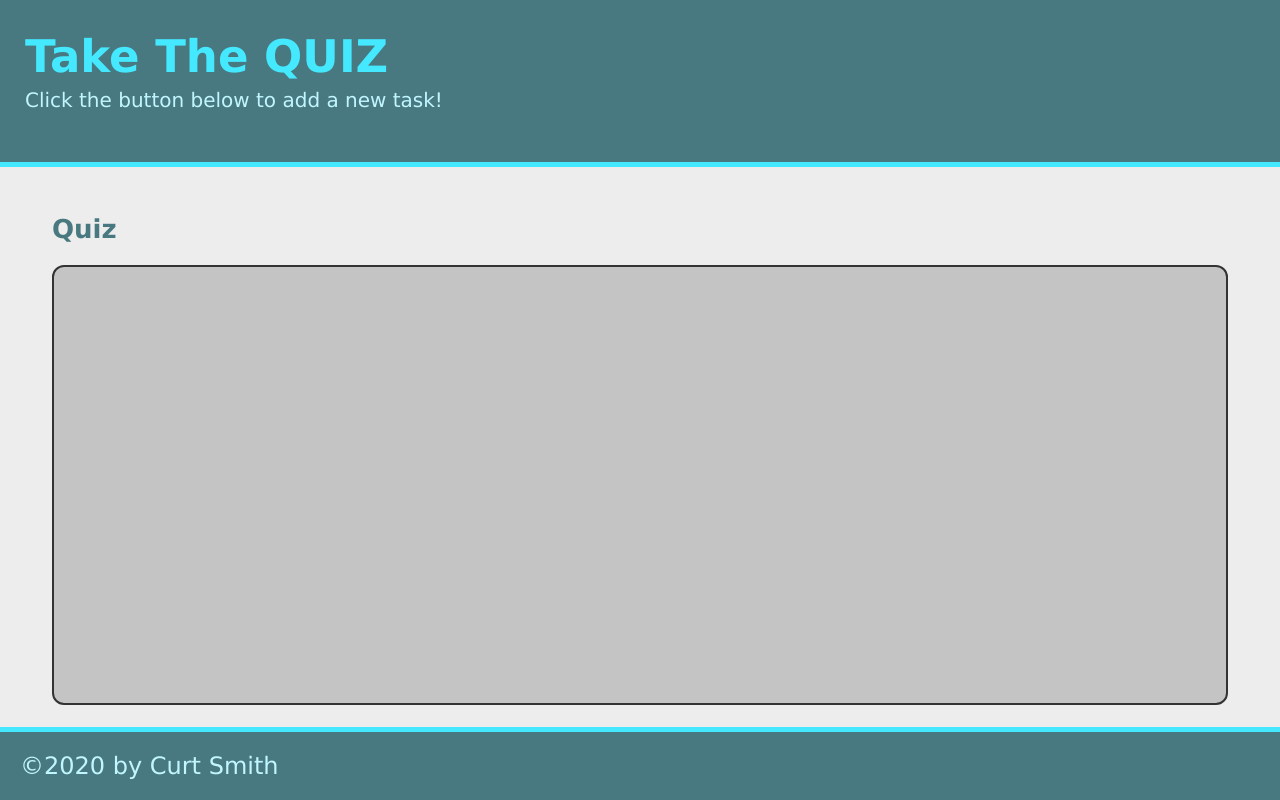
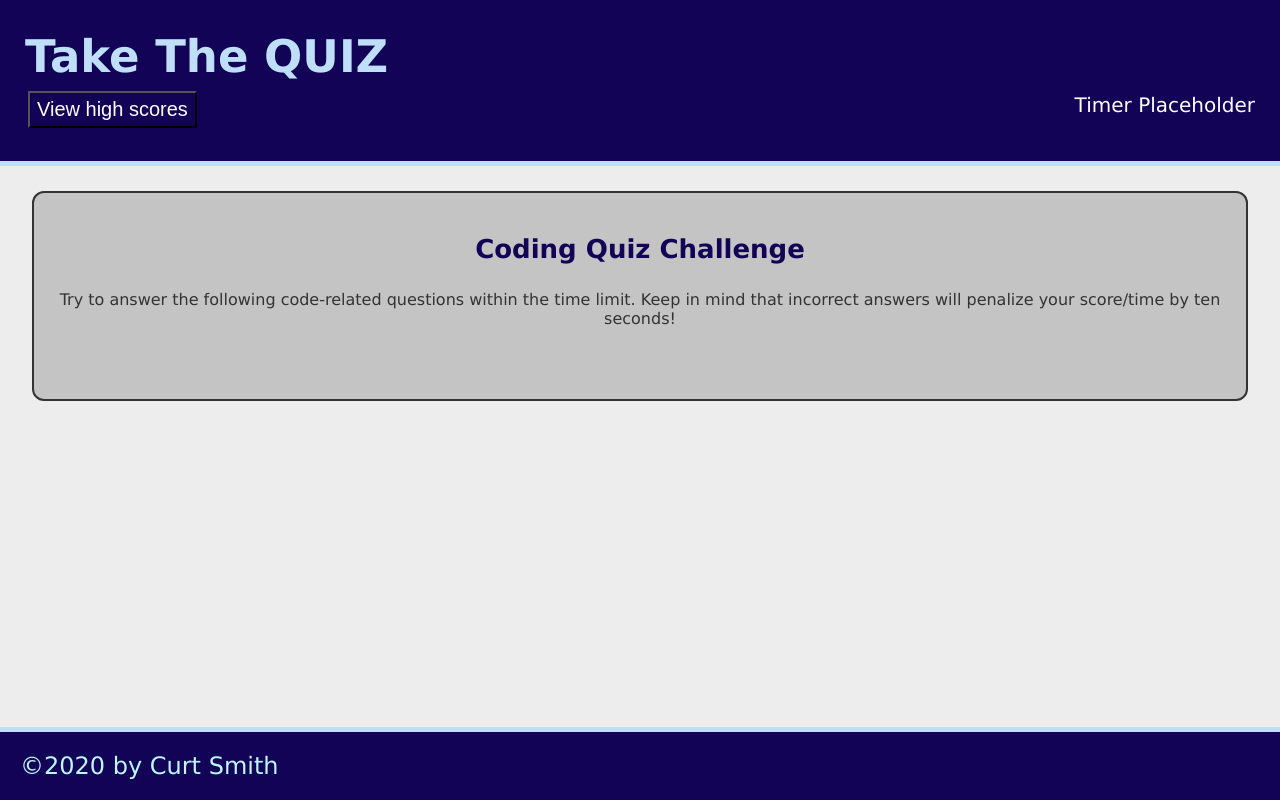
Before and after one commit to cjsmith1988/Take-the-Quiz, a plain HTML site: page index.html in a window 1280 px wide. Drawn offline with Linux system fonts and the light colour scheme.

Commit message:
made html shell and css

```diff
--- a/assets/css/style.css
+++ b/assets/css/style.css
@@ -3,8 +3,8 @@
   }
 
   :root {
-    --primary: #44e9ff;
-    --secondary: #497980;
+    --primary: #bfdef8;
+    --secondary: #120357;
     --tertiary: rgb(192, 246, 253);
     --grey: #333;
     font-size: 62.5%;
@@ -27,9 +27,31 @@
     border-bottom: 5px solid var(--primary);
   }
 
+ .high-score button {
+    display: flex;
+    float: left;
+    font-size: 2rem;
+    padding: 5px 7px;
+    margin: 3px;
+    background: var(--secondary);
+    color: #fff;
+    box-shadow: none;
+  }
+  .high-score button:hover {
+    background: var(--primary);
+    box-shadow: 0 2px var(--grey);
+    top: -2px;
+  }
+  .timer {
+    display: flex;
+    float: right;
+    color: #fff;
+    font-size: 2rem;
+  }
+
   header p {
     color: var(--tertiary);
-    margin: 5px 0 20px;
+    margin: 5px 0 0px;
     font-size: 2rem;
   }
 
@@ -84,6 +106,21 @@
     width: 95%;
   }
 
+  .question-wrapper {
+    list-style: none;
+    padding: 15px;
+    height: calc(100% - 50px);
+    background: rgb(196, 196, 196);
+    border-radius: 12px;
+    border: 2px solid var(--grey);
+    text-align: center;
+  }
+  .question-wrapper h3 {
+    color: var(--secondary);
+    font-size: 2.6rem;
+
+  }
+
   .task-list-wrapper {
     flex: 1;
     margin: 0 20px 20px;
@@ -99,8 +136,8 @@
     padding: 15px;
     height: calc(100% - 50px);
     background: rgb(196, 196, 196);
-    border-radius: 12px;
-    border: 2px solid var(--grey);
+    /*border-radius: 12px;
+    border: 2px solid var(--grey);*/
   }
 
   .task-item {
@@ -139,7 +176,7 @@
     border: none;
     display: inline-block;
     padding: 10px 15px;
-    background: var(--primary);
+
     font-size: 2.2rem;
     border-radius: 12px;
     position: relative;
@@ -148,6 +185,7 @@
   }
 
   .btn:hover {
+    background: var(--primary);
     box-shadow: 0 2px var(--grey);
     top: -2px;
   }
@@ -164,6 +202,7 @@
     background: var(--secondary);
     color: #fff;
   }
+
 
   .select-dropdown,
   .select-status {
--- a/index.html
+++ b/index.html
@@ -9,14 +9,20 @@
 <body>
     <header>
         <h1 class="page-title">Take The QUIZ</h1>
-        <p>Click the button below to add a new task!</p>
-        </header>
+        <div class="high-score">
+            <button class="high-score-btn">View high scores</button>
+        </div>
+        <div class="timer">
+            <p class="timer">Timer Placeholder</p>
+        </div>
+    </header>
 
 
     <main class="page-content" id="page-content">
         <!-- Tasks To Do-->
-        <section class="task-list-wrapper">
-            <h2 class="list-title">Quiz</h2>
+        <section class="question-wrapper">
+            <h3>Coding Quiz Challenge</h3>
+            <p>Try to answer the following code-related questions within the time limit. Keep in mind that incorrect answers will penalize your score/time by ten seconds!</p>
             <ul class="task-list" id="tasks-to-do">
             </ul>
         </section>
```
